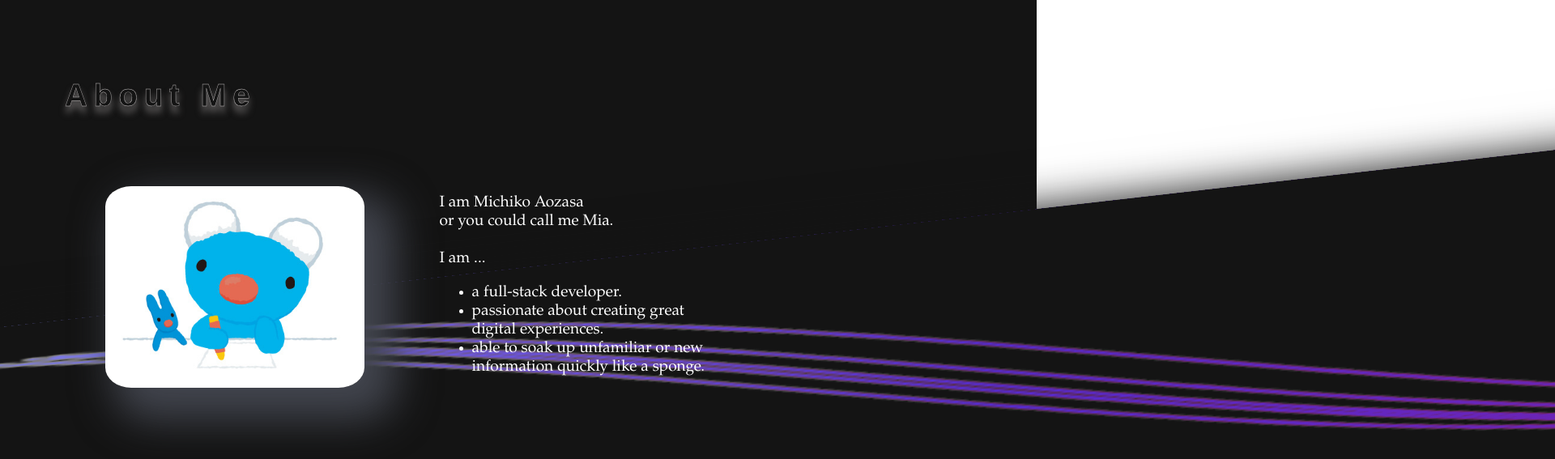
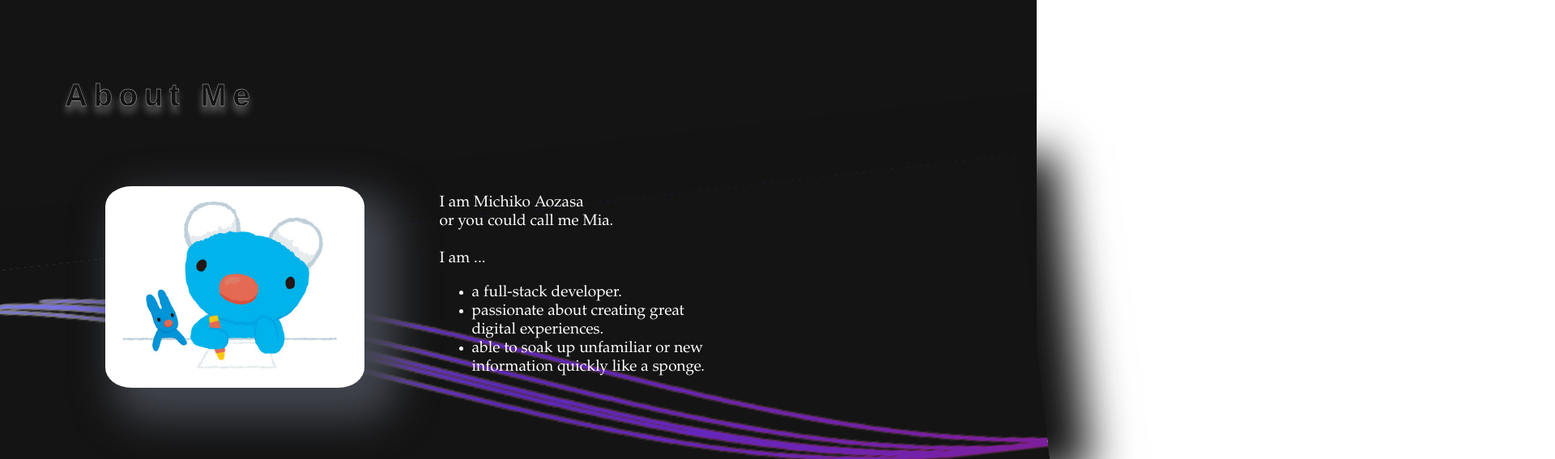
Before and after one commit to michaoz/portfolio, a React (Create React App) app: page / in a window 1280 px wide. Shown: the part 840-1407 px from the top of the page at 81% size, 1920 px wide, since content can reach past the window. Built offline with nearby package versions, Linux system fonts and the light colour scheme.

Commit message:
[UPDATE] update bkground color of  moving lines on About page

```diff
--- a/src/style/components/ContentMain/About.css
+++ b/src/style/components/ContentMain/About.css
@@ -35,29 +35,32 @@ section.about {
 }
 
 .wave-bkground-color {
-    width: 100vw;
+    /* width: 100vw; */
+    width: calc(100vw + 6vh);  /* width + left */
     height: 50vh;
     position: relative;
     top: -40vh;
     left: 0;
     background: linear-gradient(
         to right,
-        var(--blackColor02) 0%,
+        /* var(--blackColor02) 0%, */
+        var(--lightBlueColor02) 0%,
         var(--lightBlueColor02) 25%,
         var(--bluePurpleColor02) 50%,
         var(--darkPink03Color) 75%,
-        var(--blackColor02) 100%
+        var(--darkPink03Color) 100%
+        /* var(--blackColor02) 100% */
     );
     background-size: 400% 400%;
     animation: moving-wave 10s ease infinite;
     transform: rotate(-6.5deg);
-    left: -6vh;
-    width: 200vw;
+    left: -6vh;  /* slide left to cover the blak caused by the rotation */
 }
 
 .wave-bkground-container {
     background-color: transparent;
-    width: 100vw;
+    /* width: 100vw; */
+    width: calc(100vw + 6vh);  /* width + left */
     height: 50vh;
     position: relative;
     display: flex;
@@ -65,8 +68,7 @@ section.about {
     box-shadow: var(--blackColor02) 50px 0px 50px 0px;
     mix-blend-mode: darken;
     transform: rotate(-6.5deg);
-    left: -6vh;
-    width: 200vw;
+    left: -6vh;  /* slide left to cover the blak caused by the rotation */
 }
 
 @keyframes moving-wave {
```
